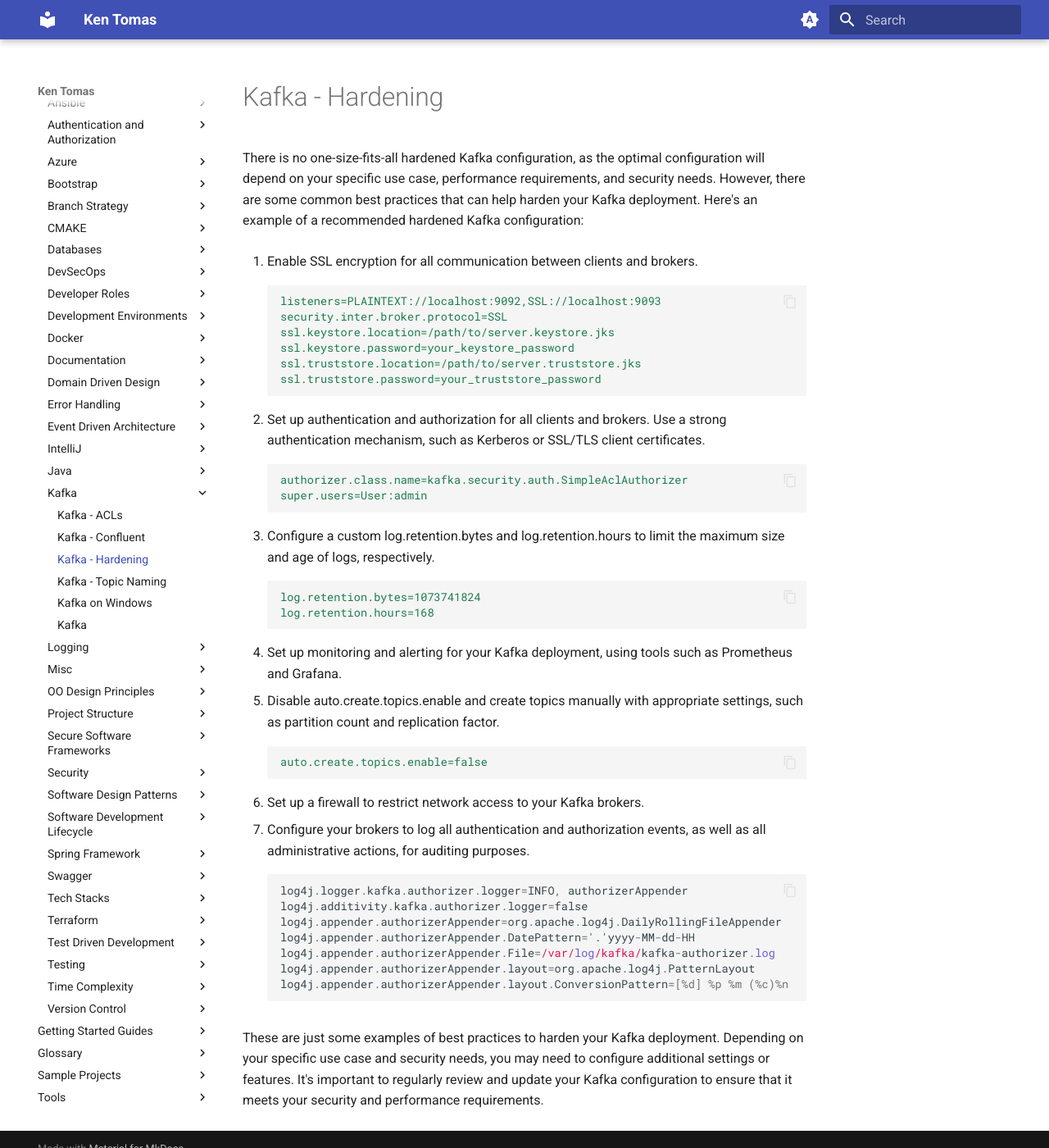
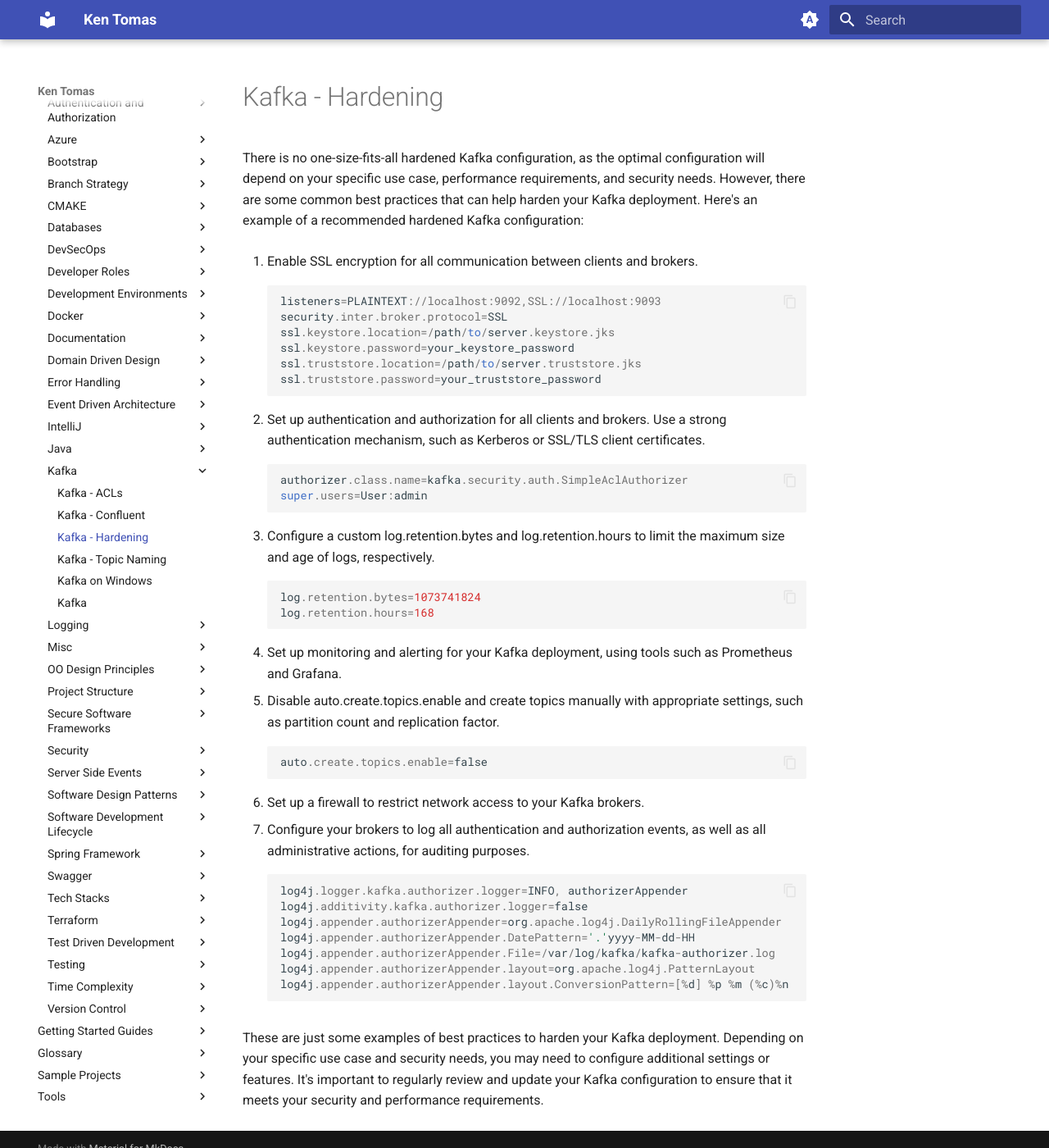
Before and after one commit to kentomas/kentomas.github.io, an MkDocs documentation site: the page built from docs/Dev Topics/Kafka/Kafka - Hardening.md, in a window 1280 px wide and 1400 px high. Shown: the whole window at 82% size. Built offline with MkDocs 1.6.1 and Material for MkDocs 9.7.7, drawn with Linux system fonts in a browser that asks for light colours.

Commit message:
- Added extra topics to research.

````diff
--- a/docs/Dev Topics/Kafka/Kafka - Hardening.md
+++ b/docs/Dev Topics/Kafka/Kafka - Hardening.md
@@ -4,7 +4,7 @@
 
 1. Enable SSL encryption for all communication between clients and brokers.
 
-    ```yaml
+    ```java
     listeners=PLAINTEXT://localhost:9092,SSL://localhost:9093
     security.inter.broker.protocol=SSL
     ssl.keystore.location=/path/to/server.keystore.jks
@@ -15,14 +15,14 @@
 
 2. Set up authentication and authorization for all clients and brokers. Use a strong authentication mechanism, such as Kerberos or SSL/TLS client certificates.
 
-    ```yaml
+    ```java
     authorizer.class.name=kafka.security.auth.SimpleAclAuthorizer
     super.users=User:admin
     ```
 
 3. Configure a custom log.retention.bytes and log.retention.hours to limit the maximum size and age of logs, respectively.
 
-    ```yaml
+    ```java
     log.retention.bytes=1073741824
     log.retention.hours=168
     ```
@@ -31,7 +31,7 @@
 
 5. Disable auto.create.topics.enable and create topics manually with appropriate settings, such as partition count and replication factor.
 
-    ```yaml
+    ```java
     auto.create.topics.enable=false
     ```
 
@@ -39,7 +39,7 @@
 
 7. Configure your brokers to log all authentication and authorization events, as well as all administrative actions, for auditing purposes.
 
-    ```perl
+    ```java
     log4j.logger.kafka.authorizer.logger=INFO, authorizerAppender
     log4j.additivity.kafka.authorizer.logger=false
     log4j.appender.authorizerAppender=org.apache.log4j.DailyRollingFileAppender
````
Also changed, not shown: docs/Dev Topics/Server Side Events/Server Side Events.md (added, +9 -0 lines).
